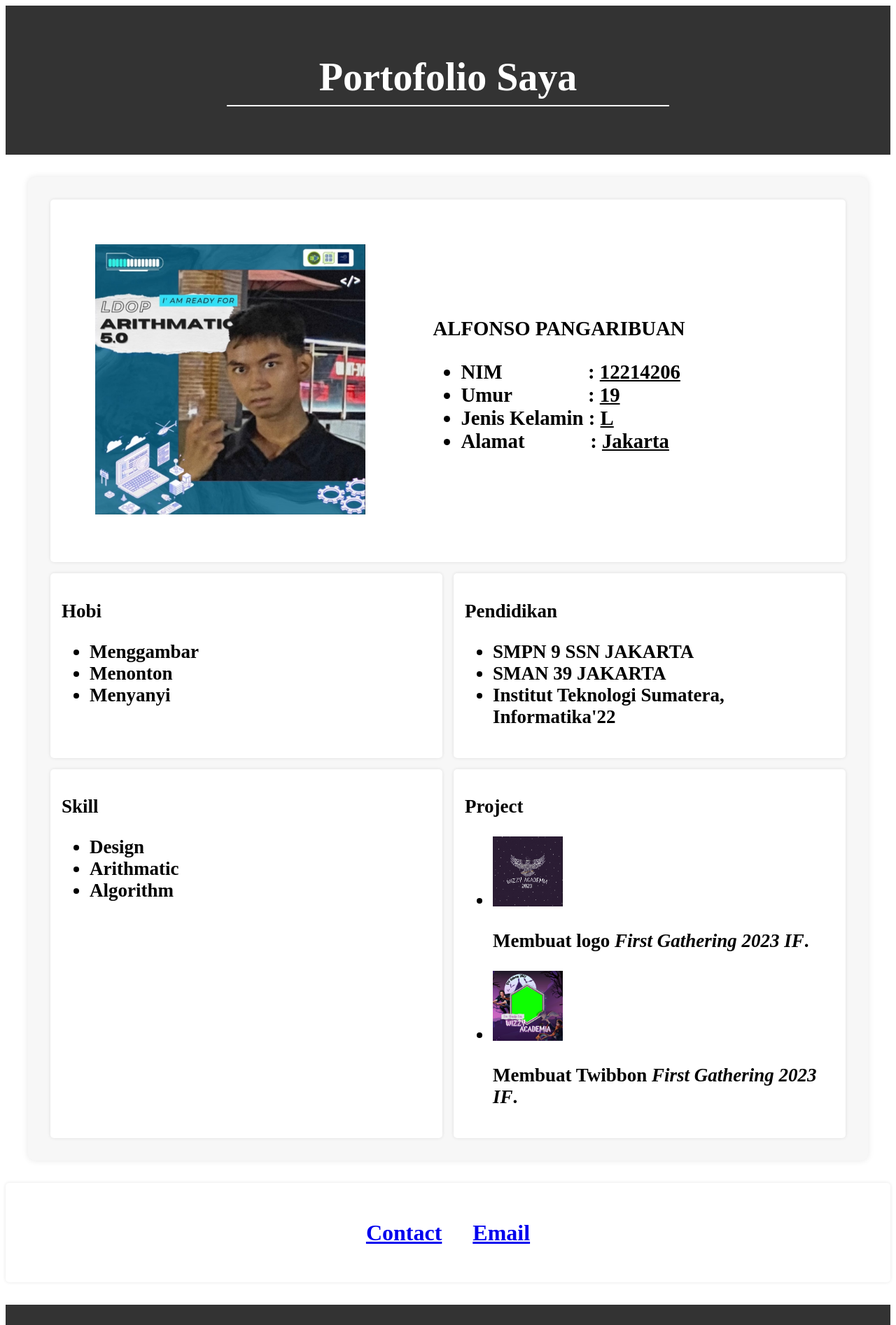
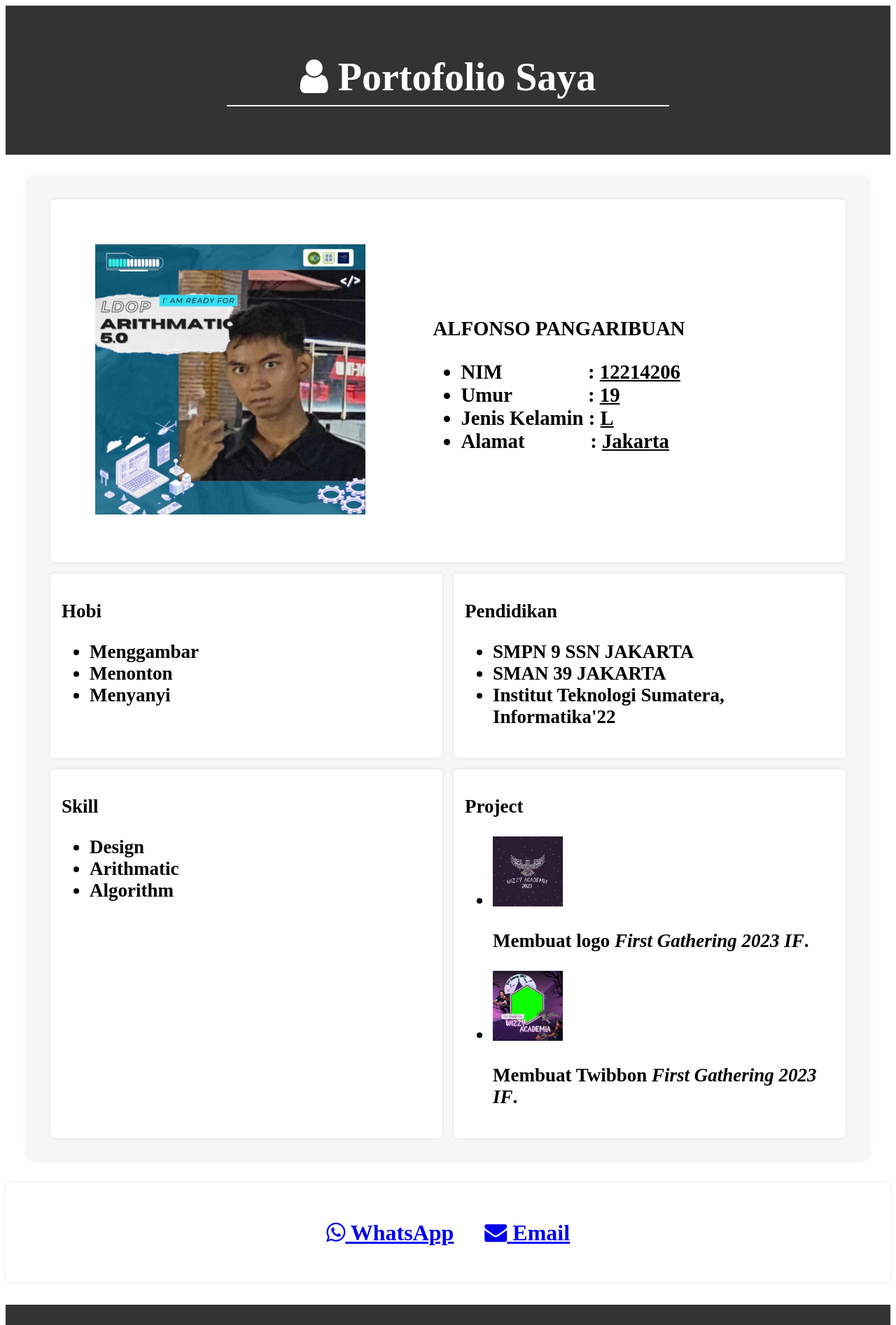
Before and after one commit to AlfonsoPangaribuan/ldop-5.0, a plain HTML site: page index.html in a window 1280 px wide. Shown: the top 1893 px of the page at 70% size. Drawn offline with Linux system fonts and the light colour scheme.

Commit message:
Update index.html

```diff
--- a/index.html
+++ b/index.html
@@ -4,11 +4,12 @@
     <meta charset="UTF-8">
     <meta name="viewport" content="width=device-width, initial-scale=1.0">
     <title>Alfonso Pangaribuan</title>
+    <link rel="stylesheet" href="https://cdnjs.cloudflare.com/ajax/libs/font-awesome/4.7.0/css/font-awesome.min.css">
     <link rel="stylesheet" href="style.css">
 </head>
 <body>
     <header>
-        <h1>Portofolio Saya</h1>
+        <h1><i class="fa fa-user" aria-hidden="true"></i> Portofolio Saya</h1>
     </header>
 
     <div class="container">
@@ -76,8 +77,8 @@
     </div>
 
     <section id="contact">
-        <h2><a href="whatsapp://send?phone=62895321747837">Contact</a></h2>
-        <h2><a href="mailto:alfonso.122140206@student.itera.ac.id">Email</a></h2>
+        <h2><a href="whatsapp://send?phone=62895321747837"><i class="fa fa-whatsapp" aria-hidden="true"></i> WhatsApp</a></h2>
+        <h2><a href="mailto:alfonso.122140206@student.itera.ac.id"><i class="fa fa-envelope" aria-hidden="true"></i> Email</a></h2>
     </section>
 
 
```
